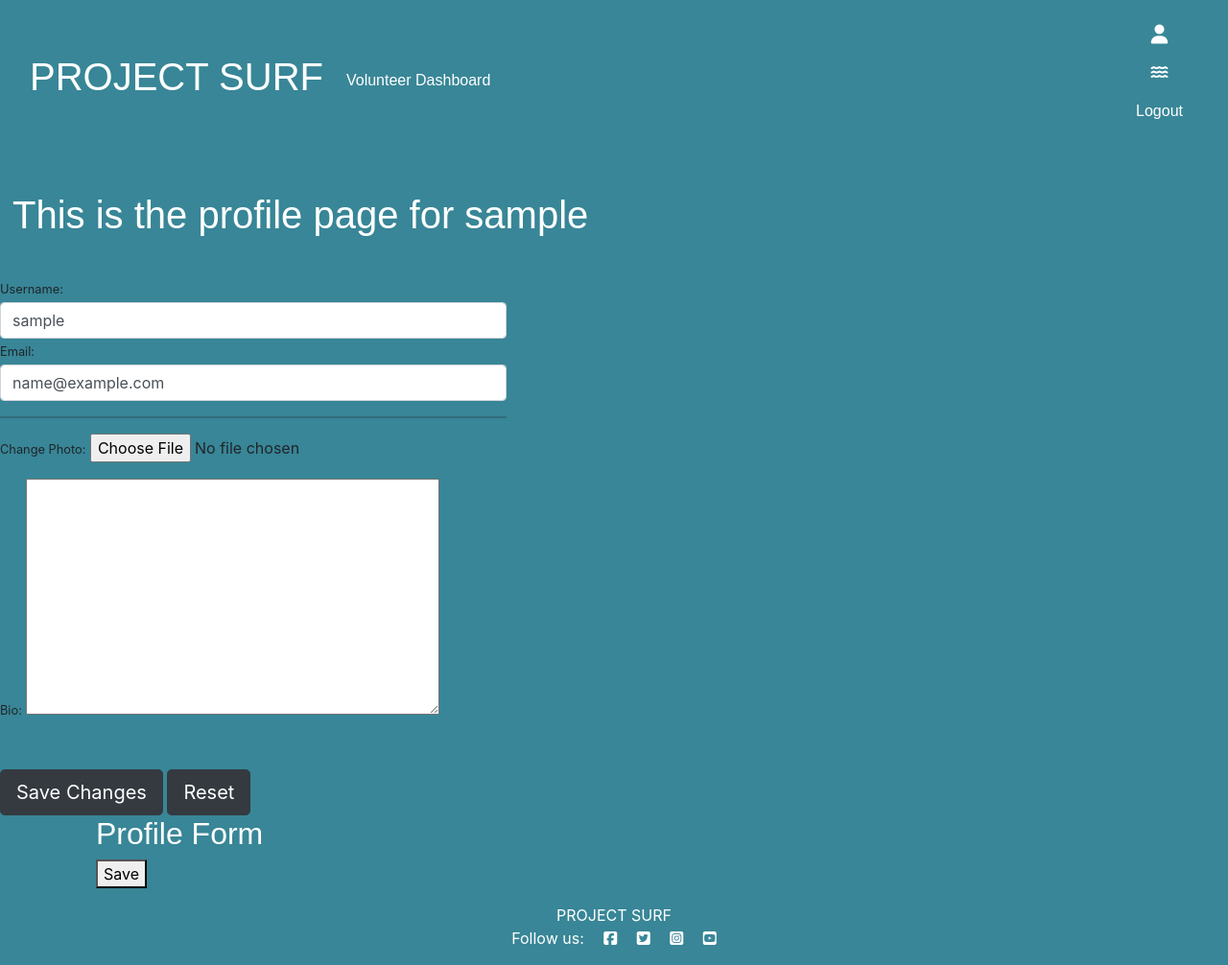
After one commit to Code-Institute-Submissions/angharadcaswell-surf_volunteer_app_AugResub, a Django app: page /dashboard/profile/ in a window 1280 px wide. The commit adds this page. Shown: the whole page at 96% size. Run offline with Django 3.2, Linux system fonts and the light colour scheme; the visitor is signed in with stand-in values (Sample User, id 1); data comes from the database, SQL or seed files in the repository; data that the repository does not hold is empty; some libraries are stand-ins or nearby versions.

Commit message:
Added edit profile form

```diff
--- a/requirements.txt
+++ b/requirements.txt
@@ -4,8 +4,10 @@ dj-database-url==0.5.0
 dj3-cloudinary-storage==0.0.6
 Django==3.2.13
 django-allauth==0.51.0
+django-crispy-forms==1.14.0
 gunicorn==20.1.0
 oauthlib==3.2.0
+Pillow==9.1.1
 psycopg2==2.9.3
 PyJWT==2.4.0
 python3-openid==3.2.0
--- a/surfproject/urls.py
+++ b/surfproject/urls.py
@@ -1,9 +1,11 @@
 from django.contrib import admin
 from django.urls import path, include
+from django.conf import settings
+from django.conf.urls.static import static
 
 urlpatterns = [
     path('admin/', admin.site.urls),
     path('', include('home.urls'), name='home'),
     path('dashboard/', include('volunteer_dashboard.urls')),
     path('accounts/', include('allauth.urls')),
-]
+] + static(settings.MEDIA_URL, document_root=settings.MEDIA_ROOT)
--- a/volunteer_dashboard/admin.py
+++ b/volunteer_dashboard/admin.py
@@ -2,12 +2,11 @@ from django.contrib import admin
 from .models import Session, VolunteerProfile
 
 
-
 @admin.register(VolunteerProfile)
 class BioAdmin(admin.ModelAdmin):
-    list_display = ('name', 'slug', 'photo', 'email', 'bio')
+    list_display = ('name', 'photo', 'email', 'bio')
     search_fields = ['name']
-    prepopulated_fields = {'slug': ('name',)}
+    # prepopulated_fields = {'slug': ('name',)}
 
 @admin.register(Session)
 class SessionAdmin(admin.ModelAdmin):
--- a/volunteer_dashboard/forms.py
+++ b/volunteer_dashboard/forms.py
@@ -1,4 +1,5 @@
 from .models import Session, VolunteerProfile
+from django.contrib.auth.models import User
 from django import forms
 
 class DatePickerInput(forms.DateInput):
@@ -18,8 +19,21 @@ class SessionForm(forms.ModelForm):
             'time' : TimePickerInput(),
         }
 
-# class ProfileForm(forms.ModelForm):
+class UpdateUserForm(forms.ModelForm):
+    username = forms.CharField(max_length=100,
+                               required=True,
+                               widget=forms.TextInput(attrs={'class': 'form-control'}))
+    email = forms.EmailField(required=True,
+                             widget=forms.TextInput(attrs={'class': 'form-control'}))
 
-#     class Meta:
-#         model = VolunteerProfile
-#         fields = ('name', 'email', 'photo', 'bio')
+    class Meta:
+        model = User
+        fields = ['username', 'email']
+
+class ProfileForm(forms.ModelForm):
+    photo = forms.ImageField()
+    bio = forms.TextInput()
+
+    class Meta:
+        model = VolunteerProfile
+        fields = ['photo', 'bio']
--- a/volunteer_dashboard/models.py
+++ b/volunteer_dashboard/models.py
@@ -4,14 +4,15 @@ from cloudinary.models import CloudinaryField
 
 
 class VolunteerProfile(models.Model):
+    user = models.OneToOneField(User, null= True, related_name='profile', on_delete=models.CASCADE)
     name = models.CharField(max_length=80, unique=True)
-    slug = models.SlugField(max_length=200, unique=True)
-    photo = CloudinaryField('image', null= True, default='placeholder')
+    # slug = models.SlugField(max_length=200, unique=True)
+    photo = CloudinaryField('image', default='placeholder')
     bio = models.TextField()
     email = models.EmailField()
 
     def __str__(self):
-        return str(self.name)
+        return self.user.username
 
 class Session(models.Model):
     date = models.DateField()
--- a/volunteer_dashboard/templates/add_sessions.html
+++ b/volunteer_dashboard/templates/add_sessions.html
@@ -1,5 +1,7 @@
+{% extends "base.html" %}
 {% load crispy_forms_tags %}
 
+{% block content %}
 <div class="container">
     <div class="container">
         <div class="row">
@@ -13,6 +15,5 @@
           </div>
         </div>
       </div>
-
-
 </div>
+{% endblock %}
--- a/volunteer_dashboard/templates/dashboard.html
+++ b/volunteer_dashboard/templates/dashboard.html
@@ -17,12 +17,12 @@
                             <h5 class="card-title">{{ volunteer.name }}</h5>
                             <p class="card-text">{{ volunteer.email }}</p>
                             <p class="card-text">{{ volunteer.bio }}</p>
-                            <a href="" class="btn btn-primary btn-surf">View Profile</a>
                             </div>
                         </div>
 
             {% endfor %}
         </div>
+        <a href="{% url 'profile' %}" class="btn btn-primary btn-surf my-5">Edit Your Profile</a>
     </div>
     <hr>
     <div class="container-fluid py-2">
--- /dev/null
+++ b/volunteer_dashboard/templates/profile.html
@@ -0,0 +1,43 @@
+{% extends "base.html" %}
+{% load crispy_forms_tags %}
+{% block content %}
+<div class="row my-3 p-3">
+  <h1>This is the profile page for {{user.username}}</h1>
+</div>
+<form method="post" enctype="multipart/form-data">
+  {% csrf_token %}
+  <div class="form-row">
+      <div class="col-md-5">
+          <div class="form-group">
+              <label class="small mb-1">Username:</label>
+                  {{ user_form.username }}
+              <label class="small mb-1">Email:</label>
+                  {{ user_form.email }}
+          </div>
+          <div class="form-group">
+              <hr>
+              <label class="small mb-1">Change Photo:</label>
+              {{ profile_form.photo }}
+          </div>
+          <label class="small mb-1">Bio:</label> {{ profile_form.bio }}
+      </div>
+  </div>
+  <br><br>
+  <button type="submit" class="btn btn-dark btn-lg">Save Changes</button>
+  <button type="reset" class="btn btn-dark btn-lg">Reset</button>
+</form>
+<div class="container">
+    <div class="container">
+        <div class="row">
+          <div class="col-sm-6">
+            <h2> Profile Form </h2>
+            <form method="post" action="" enctype="multipart/form-data" >
+                {{ form | crispy }}
+                {% csrf_token %}
+                <button type="submit" >Save</button>
+            </form>
+          </div>
+        </div>
+      </div>
+</div>
+{% endblock %}
--- a/volunteer_dashboard/urls.py
+++ b/volunteer_dashboard/urls.py
@@ -1,9 +1,9 @@
 from django.urls import path
 from . import views
-from .views import VolunteerList
+from .views import VolunteerList, profile
 
 urlpatterns = [
     path('', VolunteerList.as_view(), name='dashboard'),
     path('add_sessions/', views.add_sessions, name='add_sessions'),
-
+    path('profile/', profile, name='profile')
 ]
--- a/volunteer_dashboard/views.py
+++ b/volunteer_dashboard/views.py
@@ -1,7 +1,11 @@
 from django.shortcuts import render, redirect
 from django.views import generic, View
 from .models import VolunteerProfile, Session
-from .forms import SessionForm
+from .forms import SessionForm, ProfileForm, UpdateUserForm
+import PIL
+from PIL import Image
+from django.contrib.auth.decorators import login_required
+
 
 
 
@@ -28,3 +32,33 @@ def add_sessions(request):
         return redirect('dashboard')
 
     return render(request, 'add_sessions.html', {'form' : SessionForm})
+
+@login_required
+def profile(request):
+    VolunteerProfile.objects.get_or_create(user=request.user)
+    if request.method == 'POST':
+        user_form = UpdateUserForm(request.POST, instance=request.user)
+        profile_form = ProfileForm(request.POST, request.FILES, instance=request.user.profile)
+
+        if user_form.is_valid() and profile_form.is_valid():
+            user_form.save()
+            profile_form.save()
+            messages.success(request, 'Your profile is updated successfully')
+            return redirect('dashboard')
+    else:
+        user_form = UpdateUserForm(instance=request.user)
+        profile_form = ProfileForm(instance=request.user.profile)
+
+    return render(request, 'profile.html', {'user_form': user_form,'profile_form' : ProfileForm})
+
+
+
+# def add_profile(request):
+#     if request.POST:
+#         form = ProfileForm(request.POST, request.FILES)
+#         print(request.FILES)
+#         if form.is_valid():
+#             form.save()
+#         return redirect('dashboard')
+
+#     return render(request, 'profile.html', {'form' : ProfileForm})
```
Also changed, not shown: volunteer_dashboard/apps.py (+8 -0 lines), volunteer_dashboard/signals.py (added, +16 -0 lines), volunteer_dashboard/migrations/0003_volunteerprofile_user.py (added), volunteer_dashboard/migrations/0004_alter_volunteerprofile_photo.py (added), volunteer_dashboard/migrations/0005_auto_20220613_2339.py (added).
